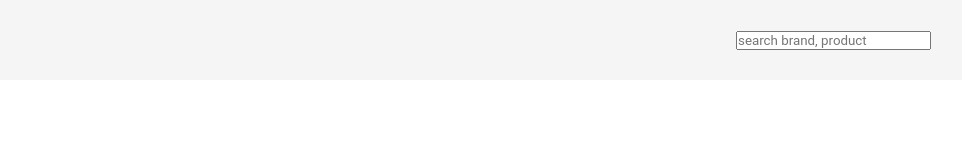
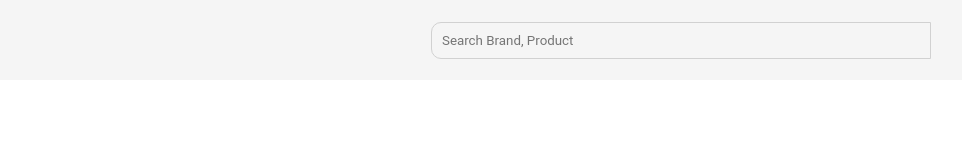
Before and after one commit to emmanuelodum/clothing-website, a plain HTML site: page index.html in a window 1280 px wide. Shown: the full height of the page, 221-1183 px from the left. Drawn offline with Linux system fonts and the light colour scheme.

Commit message:
Search box

```diff
--- a/style.css
+++ b/style.css
@@ -28,3 +28,16 @@
     display: flex;
     align-items: center;
 }
+
+.search-box{
+    width: 500px;
+    display: flex;
+    padding: 10px;
+    border-top-left-radius: 10px;
+    border-bottom-left-radius: 10px;
+    border: 1px solid #d1d1d1;
+    text-transform: capitalize;
+    background: none;
+    color: #a9a9a9;
+    outline: none;
+}
```
